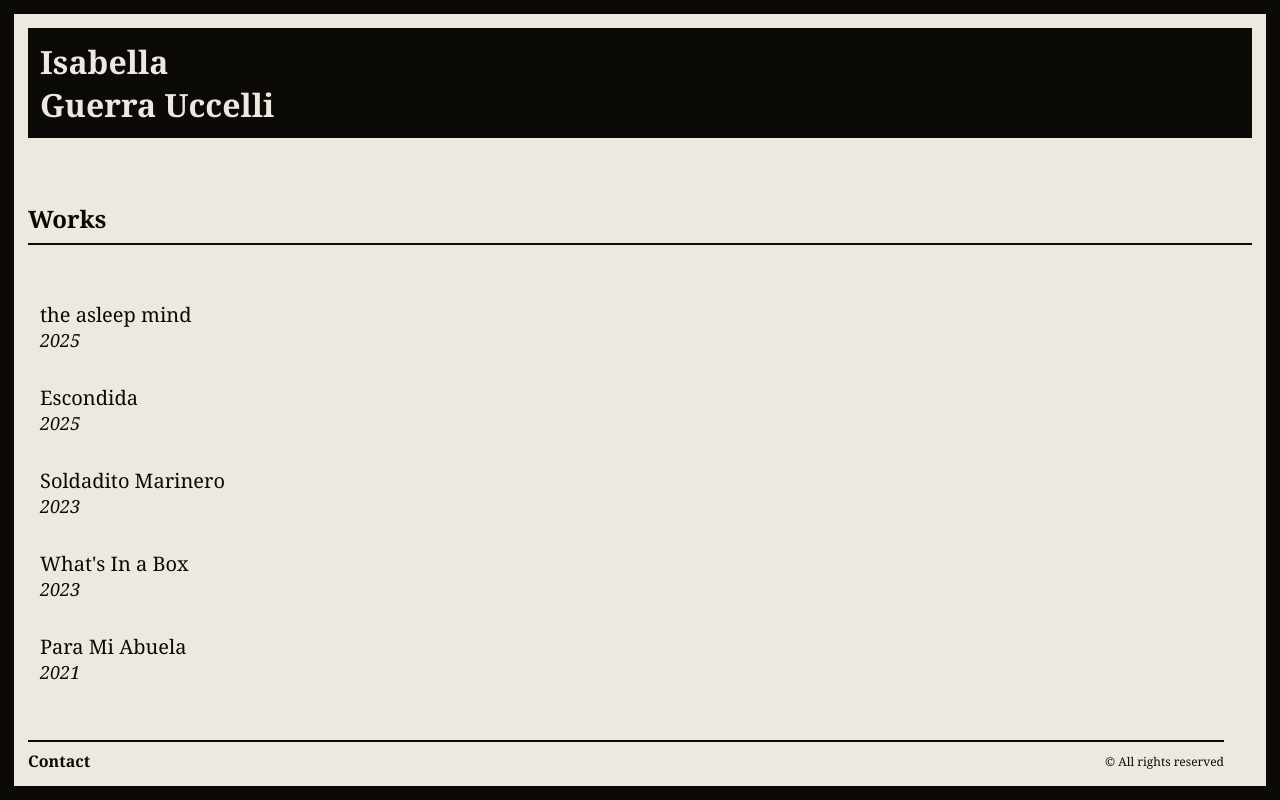
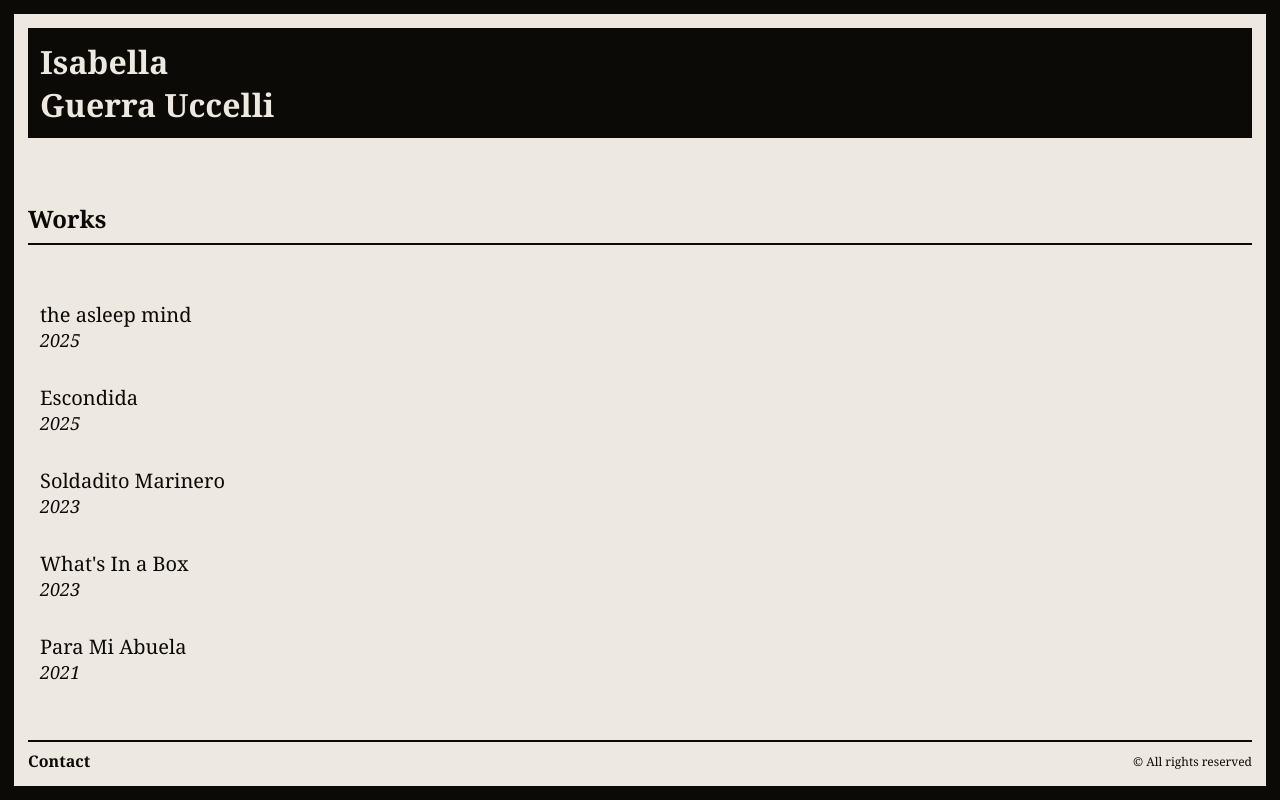
Before and after one commit to devinlizardi/isa-portfolio, a React (Vite) app: page / in a window 1280 px wide. Built offline with nearby package versions, Linux system fonts and the light colour scheme.

Commit message:
fix width

```diff
--- a/src/components/WorkList/WorkList.module.scss
+++ b/src/components/WorkList/WorkList.module.scss
@@ -64,7 +64,7 @@
 
 footer {
   display: flex;
-  width: calc(100% - 28px);
+  width: 100%;
   justify-content: space-between;
   align-items: center;
   border-top: 2px solid var(--fg);
```
